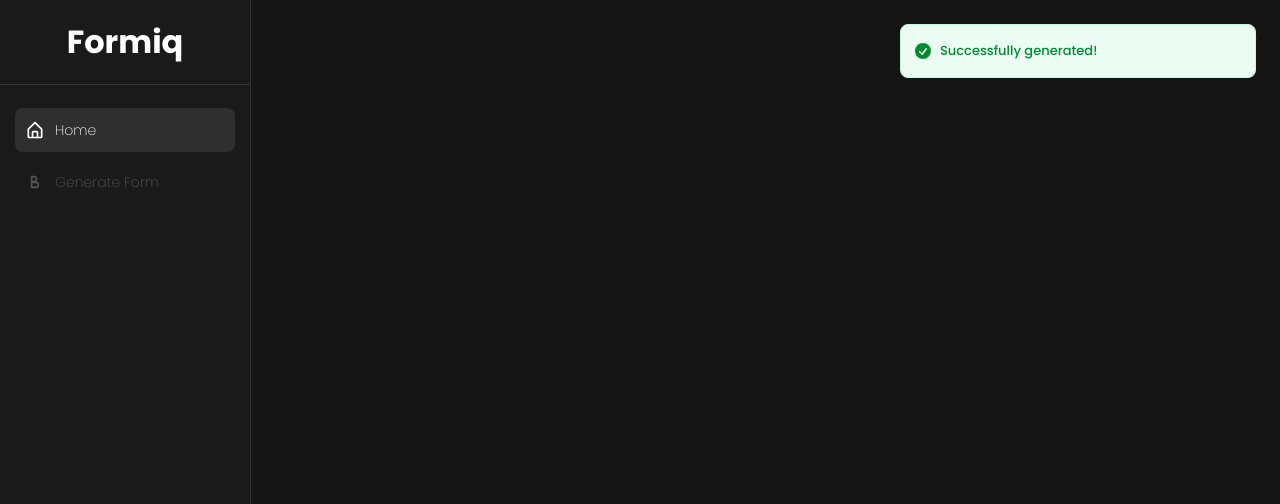
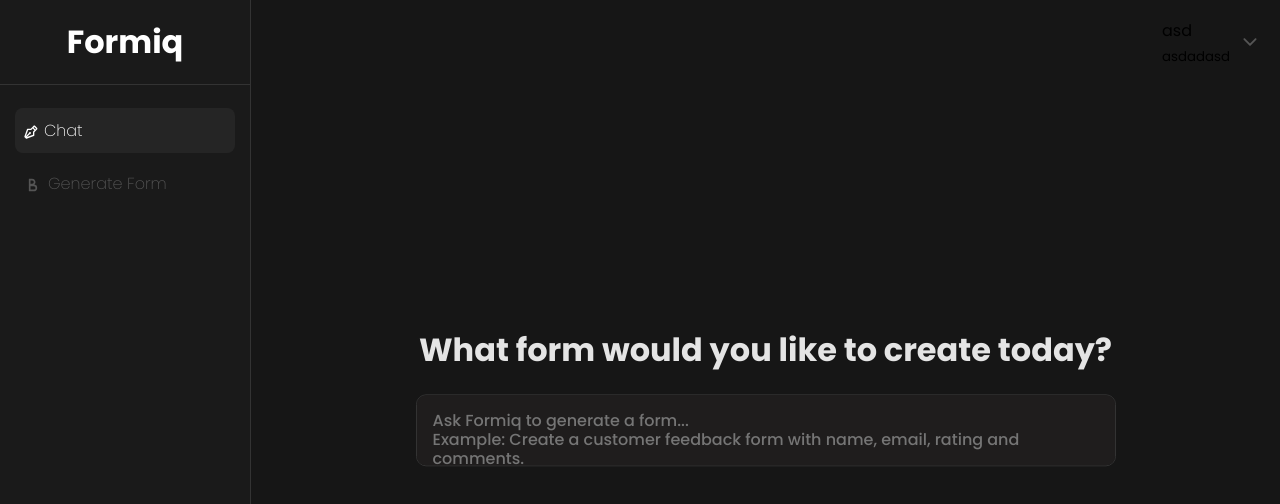
Before and after one commit to Ayush-may/ai-form-generator, a Next.js app: page / in a window 1280 px wide. Shown: the top 504 px of the page. Built offline with nearby package versions, Linux system fonts and the light colour scheme.

Commit message:
adding chat component in the home dashboard

```diff
--- a/src/app/globals.css
+++ b/src/app/globals.css
@@ -22,6 +22,11 @@
 
     /* buttons / accent */
     --primary-color: #006894;
+
+    /* input/textarea */
+    --input-bg: #ffffff;
+    --input-border: #d4d4d4;
+    --input-focus: #4f46e5;
 }
 
 .dark {
@@ -42,10 +47,15 @@
     --sidebar-font: #cfcfcf;
     --sidebar-hover-font: #ffffff;
     --sidebar-active-font: #ffffff;
-    --sidebar-active-link: #2f2f2f;
+    --sidebar-active-link: #2f2f2f88;
 
     /* buttons / accent */
     --primary-color: #3b82f6;
+
+    /* input/textarea */
+    --input-bg: #1f1d1d;
+    --input-border: #333333;
+    --input-focus: #6366f1;
 }
 
 /* ------------- */
@@ -73,11 +83,16 @@ body {
     overflow-y: scroll;
     overflow-x: hidden;
     scrollbar-width: none;
-    /* padding-top: 85px;   */
+
+    display: flex;
+    flex-direction: column;
+    position: relative;
 }
 
 .content-container {
+    flex: 1;
     width: 100%;
+    height: 100%;
     padding: 20px;
     padding-bottom: 100px;
 }
--- a/src/app/page.tsx
+++ b/src/app/page.tsx
@@ -4,7 +4,7 @@ import Sidebar from "@/components/Sidebar";
 import styles from "./page.module.css";
 import { useEffect, useState } from "react";
 import Topbar from "@/components/Topbar";
-import { toast } from "sonner";
+import ChatComponent from "@/components/ChatComponent";
 
 export default function Home() {
 
@@ -19,13 +19,8 @@ export default function Home() {
 
         document.addEventListener("mousedown", handleClickOutside);
 
-        const timer = setTimeout(() => {
-            toast.success("Successfully generated!")
-        }, 2000);
-
         return () => {
             document.removeEventListener("mousedown", handleClickOutside)
-            clearTimeout(timer)
         };
     }, [toggleSide]);
 
@@ -38,7 +33,7 @@ export default function Home() {
             <div className='right-section'>
                 <Topbar setToggleSide={setToggleSide} toggleSide={toggleSide} />
                 <div className='content-container'>
-
+                    <ChatComponent />
                 </div>
                 {toggleSide && <div className='overlay'></div>}
             </div>
--- /dev/null
+++ b/src/components/ChatComponent.tsx
@@ -0,0 +1,20 @@
+import React from 'react'
+import "@/styles/ChatComponent.css"
+
+const ChatComponent = () => {
+    return (
+        <div className='__chat-compo' >
+            <div>
+                <h4 className='__chat-compo--header'>
+                    What form would you like to create today?
+                </h4>
+                <textarea
+                    className='__chat-compo-textarea'
+                    placeholder={`Ask Formiq to generate a form... \nExample: Create a customer feedback form with name, email, rating and comments.`}
+                ></textarea>
+            </div>
+        </div>
+    )
+}
+
+export default ChatComponent
--- a/src/components/Sidebar.tsx
+++ b/src/components/Sidebar.tsx
@@ -5,8 +5,9 @@ import { useState } from "react";
 import '@/styles/sidebar.css'
 import { usePathname } from "next/navigation";
 import { HiHome } from "react-icons/hi";
-import { BiHomeAlt } from "react-icons/bi";
+import { BiChat, BiHomeAlt, BiPen } from "react-icons/bi";
 import { CgFormatBold } from "react-icons/cg";
+import { BsChat } from "react-icons/bs";
 
 type SidebarProp = {
     toggleSide: boolean,
@@ -16,8 +17,6 @@ type SidebarProp = {
 const Sidebar = ({ toggleSide, setToggleSide }: SidebarProp) => {
     const [open, setOpen] = useState(false);
     const isActive = usePathname();
-
-    // if (isLoading) return null
 
     const getActiveClass = (isActive: boolean) =>
         isActive ? 'sidebar-link active' : 'sidebar-link'
@@ -38,8 +37,8 @@ const Sidebar = ({ toggleSide, setToggleSide }: SidebarProp) => {
                     <ul>
                         <li>
                             <Link href={"/"} className={getActiveClass(isActive === "/")} >
-                                <BiHomeAlt className="icon" />
-                                Home
+                                <BiPen size={16} className="icon" />
+                                Chat
                             </Link>
                         </li>
                         <li>
--- /dev/null
+++ b/src/styles/ChatComponent.css
@@ -0,0 +1,36 @@
+.__chat-compo {
+    position: absolute;
+    top: 50%;
+    left: 50%;
+    transform:
+        translate(-50%, -50%);
+}
+
+.__chat-compo--header {
+    text-align: center;
+    color: var(--text-color);
+    font-size: 2rem;
+}
+
+.__chat-compo-textarea {
+    /* height: 70px; */
+    width: 700px;
+    margin: auto;
+    margin-top: 20px;
+    outline: none;
+    border: none;
+    border-radius: 10px;
+    padding: 10px;
+    background-color: var(--input-bg);
+    border: 1px solid var(--input-border);
+    resize: none;
+    color: var(--text-color);
+    font-size: 16px;
+    font-weight: 500;
+    line-height: 120%;
+    padding: 1rem;
+}
+
+.__chat-compo-textarea::-webkit-scrollbar {
+    display: none;
+}
--- a/src/styles/sidebar.css
+++ b/src/styles/sidebar.css
@@ -94,7 +94,7 @@
     padding: 10px 8px;
     color: #555555;
     text-decoration: none;
-    font-size: 14px;
+    font-size: 16px;
     font-weight: 200;
     justify-content: flex-start;
     margin: 8px 0;
@@ -118,13 +118,14 @@
 .sidebar-links ul li a {
     transition: all 100ms ease;
     border-radius: 10px;
+    display: flex;
+    align-items: end;
+    gap: 5px;
 }
 
 .sidebar-links ul li a:hover {
-    /* background-color: #0068941A; */
     background-color: var(--sidebar-hover-bg);
     color: var(--sidebar-hover-font);
-    /* font-weight: 600; */
 }
 
 .sidebar-links ul li a .icon {
@@ -133,7 +134,10 @@
     display: flex;
     align-items: center;
     height: 24px;
-    margin-left: 2px;
+    margin: 0;
+    padding: 0;
+    margin-bottom: -1px;
+    /* margin-left: 2px; */
 }
 
 .sidebar.closed .sidebar-links ul li a .icon {
```
